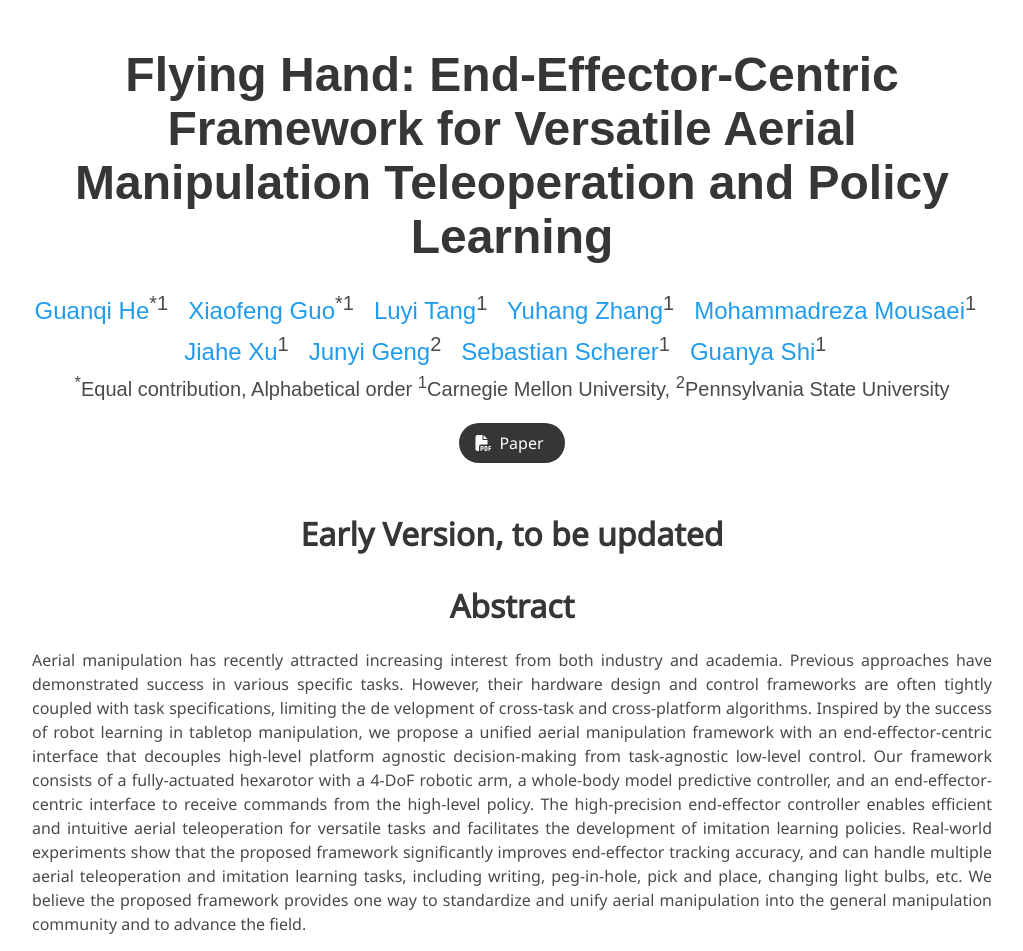
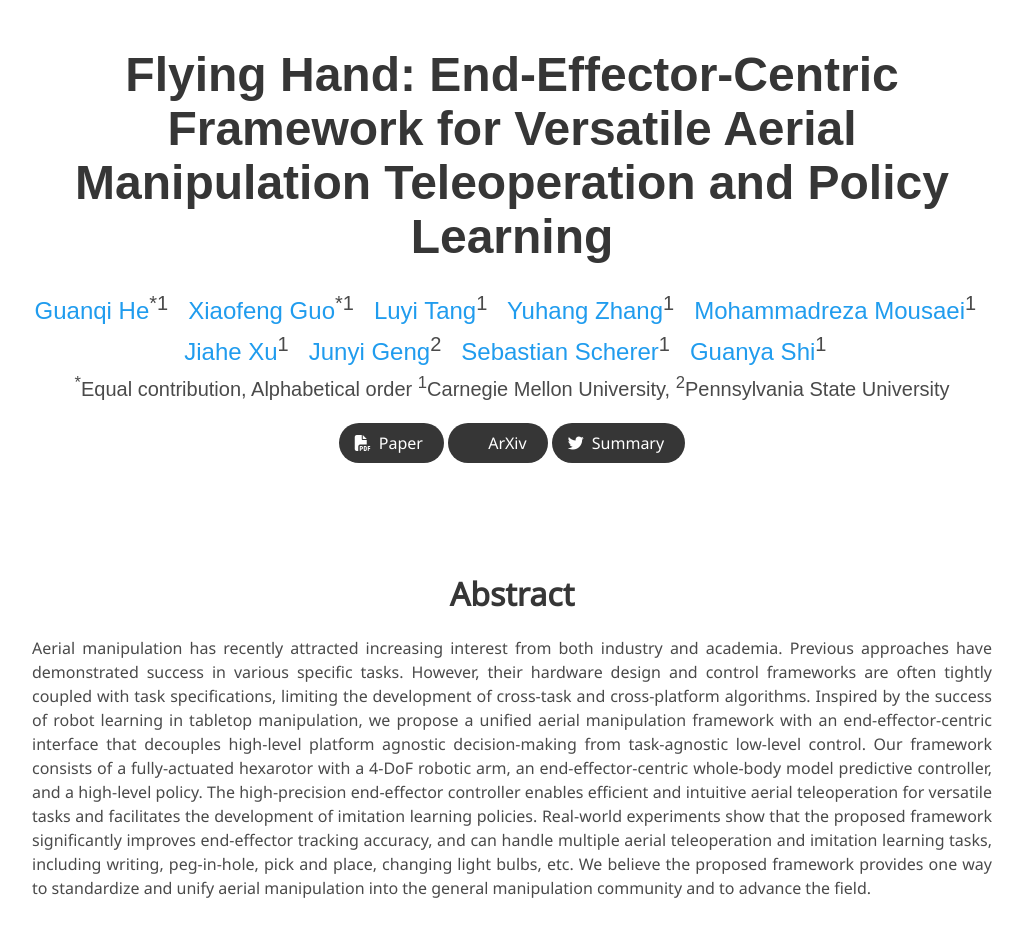
Before and after one commit to LeCAR-Lab/flying_hand, a plain HTML site: page index.html in a window 1280 px wide. Shown: the top 951 px of the page, without its empty margins (128-1151 px from the left). Drawn offline with nearby package versions, Linux system fonts and the light colour scheme; some icons are missing; a web font is replaced by a local one.

Commit message:
update page

```diff
--- a/index.html
+++ b/index.html
@@ -74,32 +74,33 @@
                   </a>
                 </span>
                 <!-- arXiv Link. -->
-               <!-- <span class="link-block">
+               <span class="link-block">
                   <a href="https://arxiv.org/abs/2407.05587"
                      class="external-link button is-normal is-rounded is-dark" target="_blank">
                     <span class="icon">
                         <i class="ai ai-arxiv"></i>
                     </span>
-                    <span>arXiv</span>
+                    <span>ArXiv</span>
                   </a>
-                </span> -->
+                </span>
+                <!-- add twitter link -->
+                <span class="link-block">
+                  <a href=""
+                     class="external-link button is-normal is-rounded is-dark" target="_blank">
+                    <span class="icon">
+                        <i class="fab fa-twitter"></i>
+                    </span>
+                    <span>Summary</span>
+                  </a>
+                </span>
                 <!-- Video Link. -->
-              <!--  <span class="link-block">
+               <!-- <span class="link-block">
                   <a href="https://youtu.be/g5egNbtQCwA"
                      class="external-link button is-normal is-rounded is-dark" target="_blank">
                     <span class="icon">
                         <i class="fab fa-youtube"></i>
                     </span>
                     <span>Video</span>
-                  </a>
-                </span>
-                <span class="link-block">
-                  <a href="./static/pdf/supplementary.pdf"
-                     class="external-link button is-normal is-rounded is-dark" target="_blank">
-                    <span class="icon">
-                        <i class="fas fa-file-pdf"></i>
-                    </span>
-                    <span>Supplementary</span>
                   </a>
                 </span> -->
               </div>
@@ -108,16 +109,6 @@
         </div>
       </div>
     </div>
-  </section>
-
-  <section>
-    <!-- add some text -->
-     <div class="container is-max-desktop">
-      <div class="columns is-centered has-text-centered">
-        <h2 class="title is-3">Early Version, to be updated</h2>
-
-      </div>
-     </div>
   </section>
 
   <section class="section">
@@ -130,19 +121,18 @@
             <p> Aerial manipulation has recently attracted increasing interest from both industry and academia.
               Previous approaches have demonstrated success in various specific tasks.
               However, their hardware design and control frameworks are often tightly coupled with task specifications,
-              limiting the de velopment of cross-task and cross-platform algorithms.
+              limiting the development of cross-task and cross-platform algorithms.
               Inspired by the success of robot learning in tabletop manipulation,
-              we propose a unified aerial manipulation framework with an end-effector-centric interface that decouples
-              high-level platform agnostic decision-making from task-agnostic low-level control.
+              we propose a unified aerial manipulation framework with an end-effector-centric interface that decouples high-level platform
+              agnostic decision-making from task-agnostic low-level control.
               Our framework consists of a fully-actuated hexarotor with a 4-DoF robotic arm,
-              a whole-body model predictive controller, and an end-effector-centric interface to receive commands from the high-level policy.
+              an end-effector-centric whole-body model predictive controller, and a high-level policy.
               The high-precision end-effector controller enables efficient and intuitive aerial teleoperation for versatile tasks
-              and facilitates the development of imitation learning policies.
-              Real-world experiments show that the proposed framework significantly improves end-effector tracking accuracy,
-              and can handle multiple aerial teleoperation and imitation learning tasks,
-              including writing, peg-in-hole, pick and place, changing light bulbs, etc.
-              We believe the proposed framework provides one way to standardize and unify aerial manipulation into
-              the general manipulation community and to advance the field.
+              and facilitates the development of imitation learning policies. Real-world experiments show that the
+              proposed framework significantly improves end-effector tracking accuracy,
+              and can handle multiple aerial teleoperation and imitation learning tasks, including writing, peg-in-hole, pick and place,
+              changing light bulbs, etc. We believe the proposed framework provides one way to standardize and unify aerial manipulation
+              into the general manipulation community and to advance the field.
             </p>
           </div>
         </div>
```
